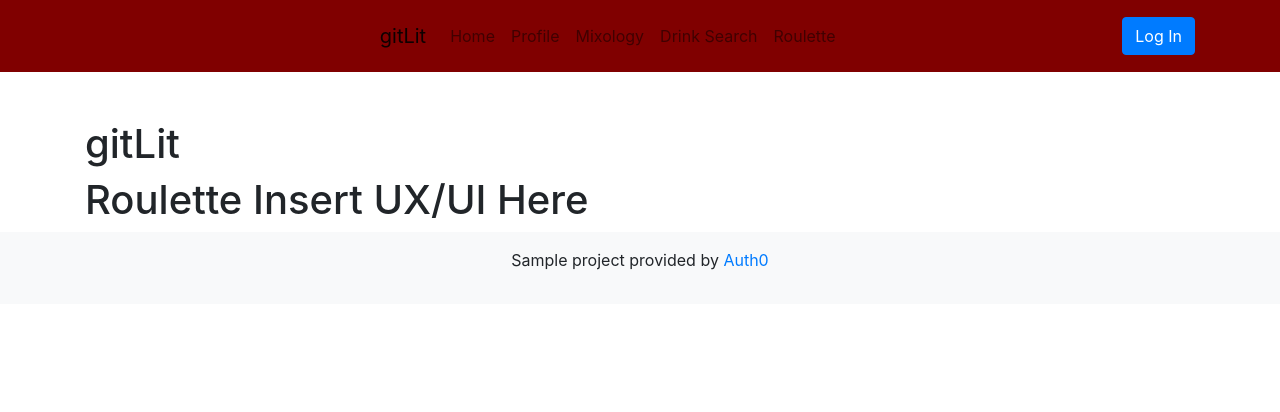
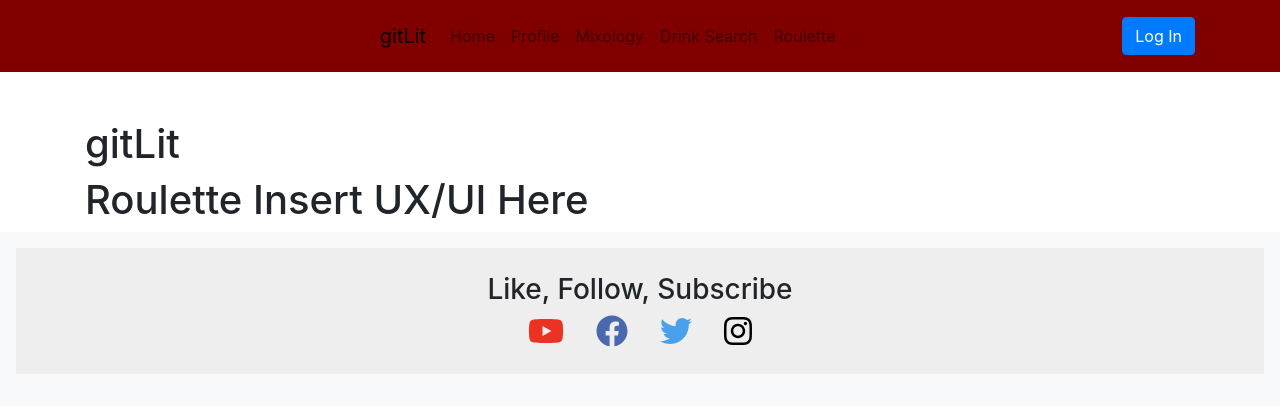
Before and after one commit to J-A-M-M-S/gitLit, a React (Create React App) app in the folder client/: page /roulette in a window 1280 px wide. Shown: the top 412 px of the page. Built offline with nearby package versions, Linux system fonts and the light colour scheme; no server answers.

Commit message:
added clickable social icons to the footer

```diff
--- a/client/src/components/Footer/Footer.css
+++ b/client/src/components/Footer/Footer.css
@@ -0,0 +1,30 @@
+.social-container {
+  background: #eee;
+  padding: 25px 50px;
+}
+
+a.social {
+  margin: 0 1rem;
+  transition: transform 250ms;
+  display: inline-block;
+}
+
+a.social:hover {
+  transform: translateY(-2px);
+}
+
+a.youtube {
+  color: #eb3223;
+}
+
+a.facebook {
+  color: #4968ad;
+}
+
+a.twitter {
+  color: #49a1eb;
+}
+
+a.instagram {
+  color: black;
+}
--- a/client/src/components/Footer/Footer.js
+++ b/client/src/components/Footer/Footer.js
@@ -1,12 +1,41 @@
 import React from "react";
+import "./Footer.css";
+import { FontAwesomeIcon } from "@fortawesome/react-fontawesome";
+import {
+  faYoutube,
+  faFacebook,
+  faTwitter,
+  faInstagram,
+} from "@fortawesome/free-brands-svg-icons";
 
 const Footer = () => (
   <footer className="bg-light p-3 text-center">
     <div className="logo" />
-    <p>
-      Sample project provided by{" "}
-      <a target="_blank" rel="noopener noreferrer" href="https://auth0.com">
-        Auth0
+    <p class="social-container">
+      <h3>Like, Follow, Subscribe</h3>
+      <a
+        href="https://www.youtube.com/c/jamesqquick"
+        className="youtube social"
+      >
+        <FontAwesomeIcon icon={faYoutube} size="2x" />
+      </a>
+      <a
+        href="https://www.facebook.com/learnbuildteach/"
+        className="facebook social"
+      >
+        <FontAwesomeIcon icon={faFacebook} size="2x" />
+      </a>
+      <a
+        href="https://www.twitter.com/jamesqquick"
+        className="twitter social"
+      >
+        <FontAwesomeIcon icon={faTwitter} size="2x" />
+      </a>
+      <a
+        href="https://www.instagram.com/learnbuildteach"
+        className="instagram social"
+      >
+        <FontAwesomeIcon icon={faInstagram} size="2x" />
       </a>
     </p>
   </footer>
--- a/package.json
+++ b/package.json
@@ -44,6 +44,9 @@
   "dependencies": {
     "-": "0.0.1",
     "@auth0/auth0-react": "^1.0.0",
+    "@fortawesome/fontawesome-svg-core": "^1.2.30",
+    "@fortawesome/free-brands-svg-icons": "^5.14.0",
+    "@fortawesome/react-fontawesome": "^0.1.11",
     "@testing-library/jest-dom": "^4.2.4",
     "@testing-library/react": "^9.5.0",
     "@testing-library/user-event": "^7.2.1",
```
Also changed, not shown: client/src/components/Footer/SocialFollow.js (added).
